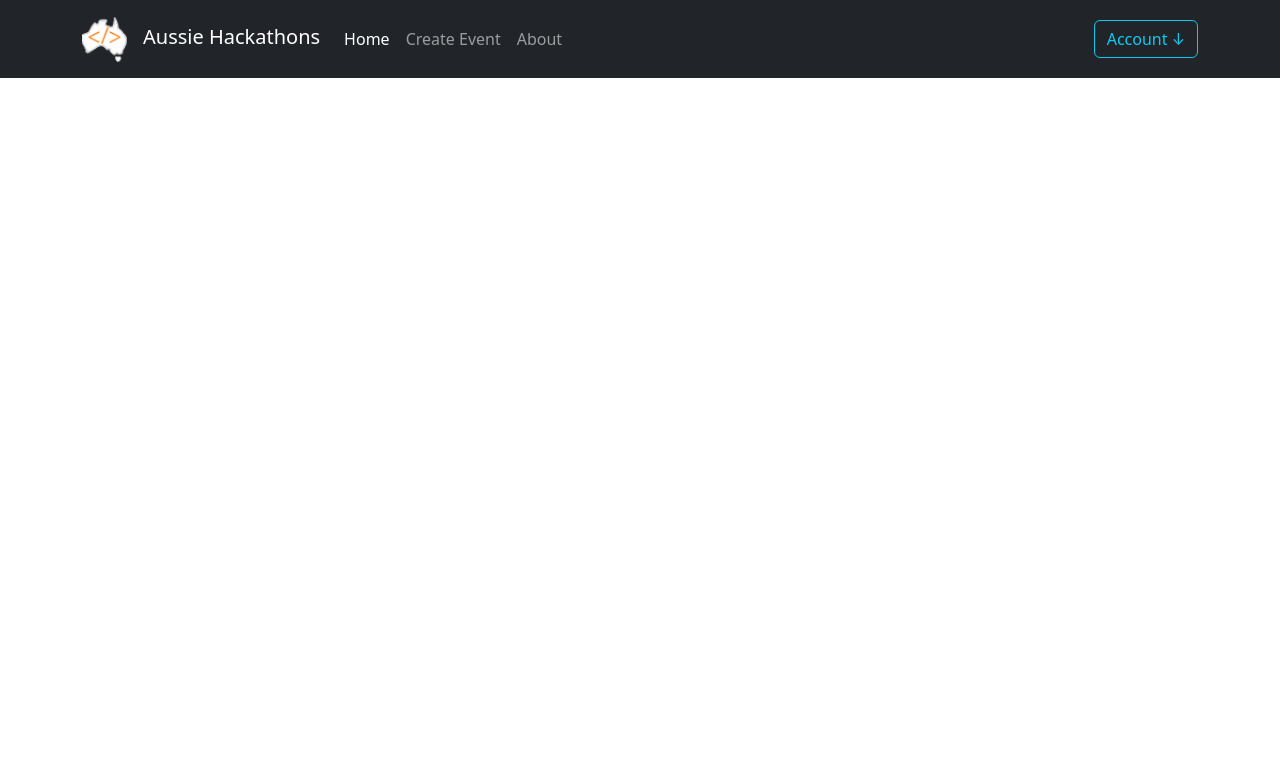
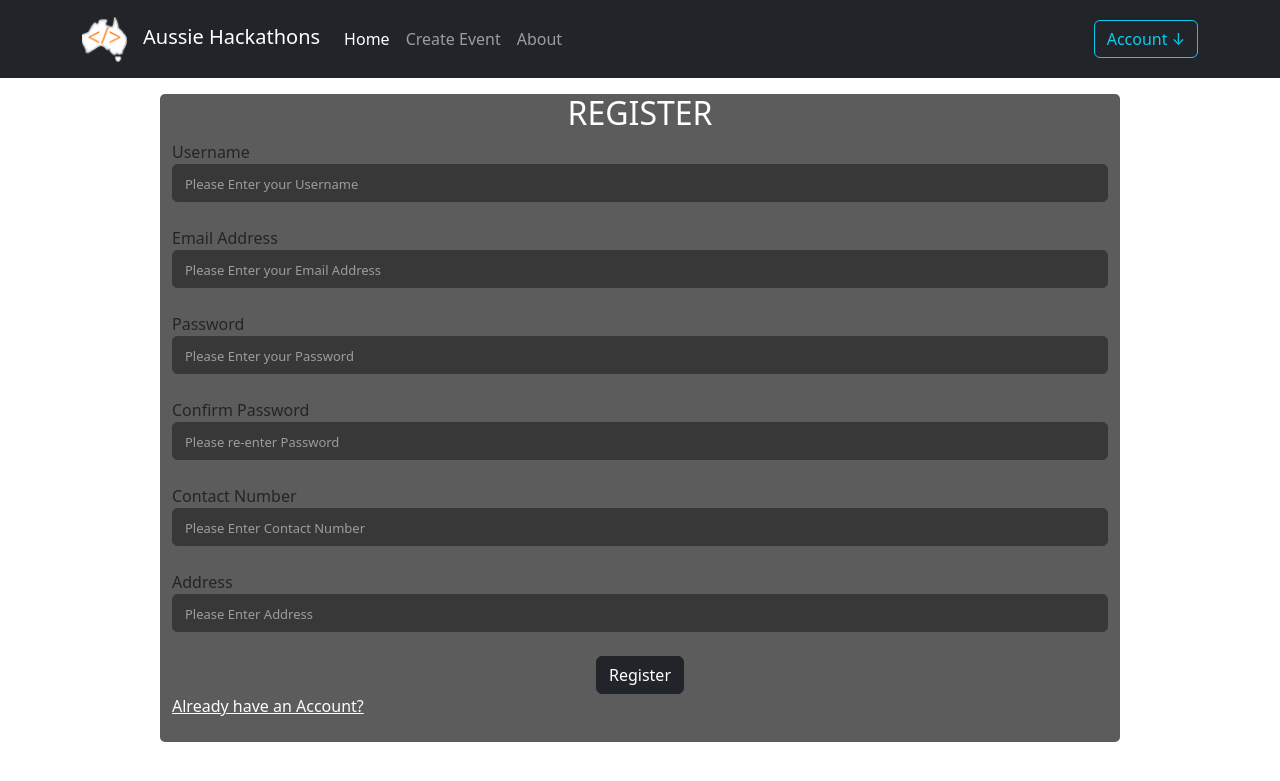
Before and after one commit to Ruben-Cooper/HackRadar, a Flask app: page /register in a window 1280 px wide. Shown: the top 781 px of the page. Run offline with Flask 2, Linux system fonts and the light colour scheme; some libraries are stand-ins or nearby versions.

Commit message:
Adding the Register Page

```diff
--- a/hackathon/__init__.py
+++ b/hackathon/__init__.py
@@ -15,7 +15,7 @@ def create_app():
     # this is the name of the module/package that is calling this app
     app = Flask(__name__)
     app.debug = True
-    # app.secret_key = 'utroutoru'
+    app.secret_key = 'utroutoru'
     # # set the app configuration data
     # app.config['SQLALCHEMY_DATABASE_URI'] = 'sqlite:///sitedata.sqlite'
     # # initialize db with flask app
--- a/hackathon/forms.py
+++ b/hackathon/forms.py
@@ -12,12 +12,15 @@ class LoginForm(FlaskForm):
 
  # this is the registration form
 class RegisterForm(FlaskForm):
-    user_name=StringField("User Name", validators=[InputRequired()])
-    email_id = StringField("Email Address", validators=[Email("Please enter a valid email")])
+    user_name=StringField("Username", validators=[InputRequired("Please Enter your Username")])
+    email_id = StringField("Email Address", validators=[InputRequired("Please Enter your Email Address"), Email("Please enter a valid email")])
     #linking two fields - password should be equal to data entered in confirm
-    password=PasswordField("Password", validators=[InputRequired(),
+    password=PasswordField("Password", validators=[InputRequired("Please Enter your Password"),
                   EqualTo('confirm', message="Passwords should match")])
     confirm = PasswordField("Confirm Password")
-
     #submit button
     submit = SubmitField("Register")
+    #contact Number field
+    contact_number = StringField("Contact Number", validators=[InputRequired("Please Enter Contact Number")])
+    # Address field
+    address = StringField("Address", validators=[InputRequired("Please Enter Address")])
--- a/hackathon/static/css/main.css
+++ b/hackathon/static/css/main.css
@@ -97,6 +97,41 @@ h3 {
 
 
 
+/* The CSS for Register Page */
+#register{
+    max-width: 75%;
+    background-color: #5c5c5c;
+    border-radius: 5px;
+  }
+
+#register .form-control{
+    background-color: #383838;
+    border: 1px solid #383838;
+    border-radius: 5px;
+}
+
+#register ::placeholder{
+    color: #ffffff;
+    text-align: left;
+    opacity: 50%;
+    font-size: small;
+}
+
+#register a{
+    color: #fffffffb;
+}
+
+#register .btn btn-dark{
+    background-color: #383838;
+    border: 1px solid #383838;
+    border-radius: 5px;
+}
+
+
+
+
+
+
 
 
 
--- a/hackathon/templates/register.html
+++ b/hackathon/templates/register.html
@@ -1,4 +1,85 @@
 {% extends "header.html"%}
 {% block header %}
+<body>
+    <br>
+    <!-- Registration -->
+    <div class="container" id="register">
+        <h2 style="text-align: center">REGISTER</h2>
+        <form method="POST" action="{{ url_for('main.register') }}">
+            {{ form.csrf_token }}
 
+            <!-- Username -->
+            <div class="row">
+                <div class="col-12">
+                    <div class="form-group">
+                        {{form.user_name.label}}
+                        {{form.user_name(class="form-control", placeholder ="Please Enter your Username")}}
+                    </div>
+                </div>
+            </div> <br>
+
+            <!-- Email ID -->
+            <div class="row">
+                <div class="col-12">
+                    <div class="form-group">
+                        {{form.email_id.label}}
+                        {{form.email_id(class="form-control", placeholder ="Please Enter your Email Address")}}
+                    </div>
+                </div>
+            </div> <br>
+
+            <!-- Password -->
+            <div class="row">
+                <div class="col-12">
+                    <div class="form-group">
+                        {{form.password.label}}
+                        {{form.password(class="form-control", placeholder ="Please Enter your Password")}}
+                    </div>
+                </div>
+            </div> <br>
+
+            <!-- Confirm Password -->
+            <div class="row">
+                <div class="col-12">
+                    <div class="form-group">
+                        {{form.confirm.label}}
+                        {{form.confirm(class="form-control", placeholder ="Please re-enter Password")}}
+                    </div>
+                </div>
+            </div> <br>
+
+            <!-- Contact Number -->
+            <div class="row">
+                <div class="col-12">
+                    <div class="form-group">
+                        {{form.contact_number.label}}
+                        {{form.contact_number(class="form-control", placeholder ="Please Enter Contact Number
+                        ")}}
+                    </div>
+                </div>
+            </div> <br>
+
+            <!-- Address -->
+            <div class="row">
+                <div class="col-12">
+                    <div class="form-group">
+                        {{form.address.label}}
+                        {{form.address(class="form-control", placeholder ="Please Enter Address")}}
+                    </div>
+                </div>
+            </div> <br>
+
+            <!-- Submit Button -->
+            <div class="row">
+                <div class="col-12 text-center">
+                    <div class="form-group">
+                        {{ form.submit(class="btn btn-dark") }}
+                    </div>
+                </div>
+                <!-- Sign In Link-->
+                <a href="login.html">Already have an Account?</a>
+            </div> <br>
+        </form>
+    </div>
+</body>
 {% endblock %}
--- a/hackathon/views.py
+++ b/hackathon/views.py
@@ -1,6 +1,10 @@
+from logging import PlaceHolder
 from flask import Blueprint, request, render_template
+from .forms import RegisterForm
+
 
 bp = Blueprint('main', __name__)
+
 
 
 @bp.route('/')
@@ -9,6 +13,9 @@ def index():
     print(request.args.get('name'))
     return render_template('base.html')
 
-@bp.route('/register')
+@bp.route('/register', methods=['GET', 'POST'])
 def register():
-    return render_template('register.html')
+    regform = RegisterForm()
+    if regform.validate_on_submit():
+        print(f"Username: {regform.user_name.data}, Email: {regform.email_id.data}, Password: {regform.password.data}, Contact Number: {regform.contact_number.data}, Address: {regform.address.data}")
+    return render_template('register.html', form=regform)
--- a/main.py
+++ b/main.py
@@ -1,4 +1,5 @@
 from hackathon import create_app
+
 
 if __name__ == '__main__':
     app = create_app()
```
